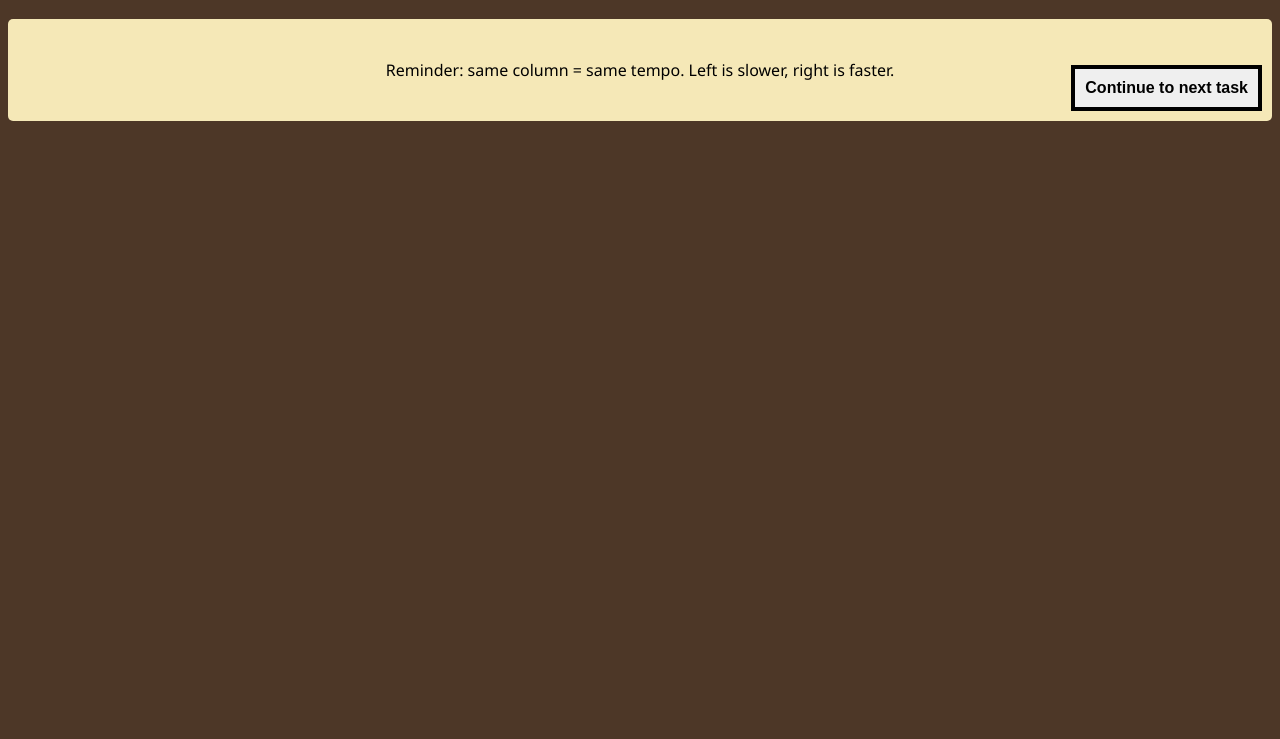
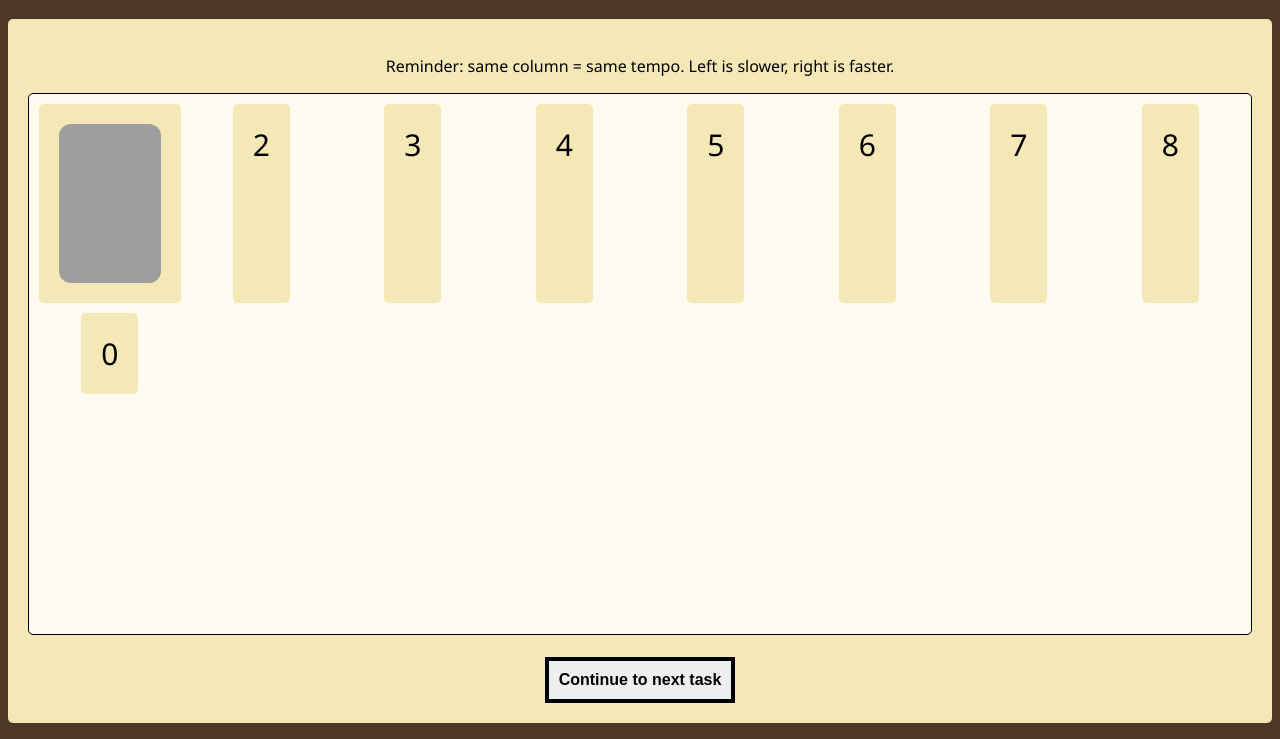
Before and after one commit to scsquare/Part-II-Project_user-study-Advait-1, a plain HTML site: page part1/Task1_A1.html in a window 1280 px wide. Shown: the part 61-800 px from the top of the page. Drawn offline with Linux system fonts and the light colour scheme; grey boxes are pictures that could not be loaded.

Commit message:
Fixed sizing of things

```diff
--- a/css/class.css
+++ b/css/class.css
@@ -1,8 +1,14 @@
 /* a bunch of classes */
 
-
-button.to-right{
-    position: absolute;
-    bottom: 10px;
-    right: 10px
-}
+div.grid-container{
+    background-color: rgba(255, 255, 255, 0.8);
+    border: 1px solid black;
+    text-align: center;
+    font-size: 30px;
+    display: grid;
+    grid-template-columns:repeat(8, 1fr);
+    grid-template-rows:repeat(8, 1fr) ;
+    gap: 10px;
+    padding: 10px;
+    max-height: 65vh;
+  }
--- a/css/main.css
+++ b/css/main.css
@@ -1,21 +1,25 @@
 /*shared css code between all pages. Excludes color variables*/
-
 h1{
   text-align: center;
   color: var(--lighttext);
 }
+html{
+  height:90vh;
+}
 body {
   background-color: var(--background);
+  max-height: 80vh;
 }
 div {
   background-color: var(--foreground);
   padding: 20px;
   font-family: 'Segoe UI', Tahoma, Geneva, Verdana, sans-serif;
   border-radius: 5px;
-  margin-top: 30px;
+  margin-top: 2vh;
   margin: 0 auto;
   text-align: center;
-  position: relative
+  position: relative;
+  max-height:85vh
 }
 button {
   font-size: 16px;
@@ -32,5 +36,5 @@ button:active {
 }
 p {
   font-size: 1em;
-  margin: 20px;
+  margin: 2vh;
 }
--- a/part1/Task1_A1.html
+++ b/part1/Task1_A1.html
@@ -16,7 +16,21 @@
 
   <div>
     <p >Reminder: same column = same tempo. Left is slower, right is faster. </p>
-    <button class="to-right" onclick="document.location='Task1_A1.html'">
+    <div class="grid-container">
+        <div>
+            <iframe style="border-radius:12px" src="https://open.spotify.com/embed/track/39uwXNpe9WSStfFhlibIRV?utm_source=generator" width="100%" height="100%" frameBorder="0" allowfullscreen="" allow="clipboard-write; encrypted-media; picture-in-picture" loading="lazy"></iframe>
+        </div>
+        <div>2</div>
+        <div>3</div>
+        <div>4</div>
+        <div>5</div>
+        <div>6</div>
+        <div>7</div>
+        <div>8</div>
+        <div>0</div>
+    </div>
+    <br>
+    <button onclick="document.location='Task1_A1.html'">
       Continue to next task
     </button>
   </div>
```
